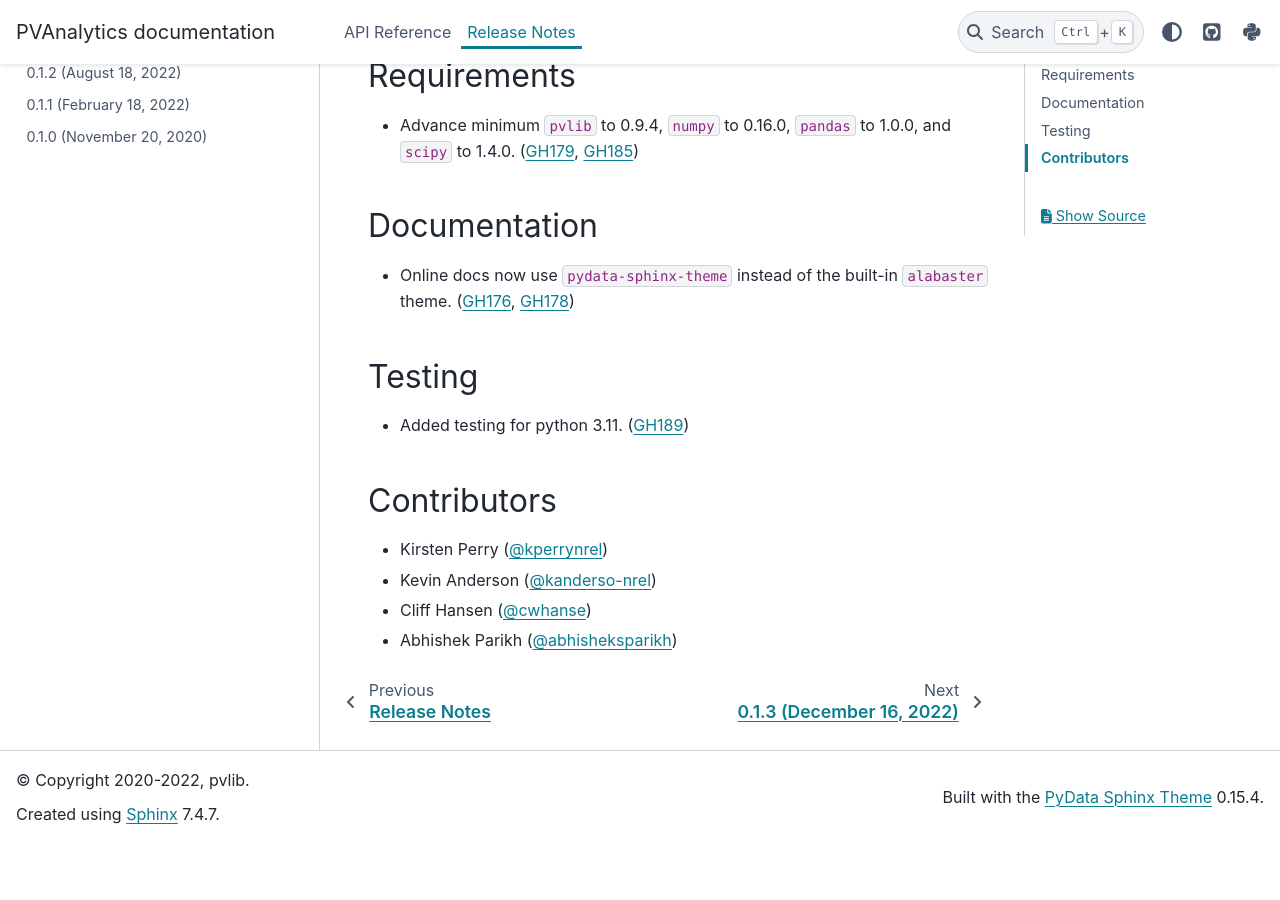
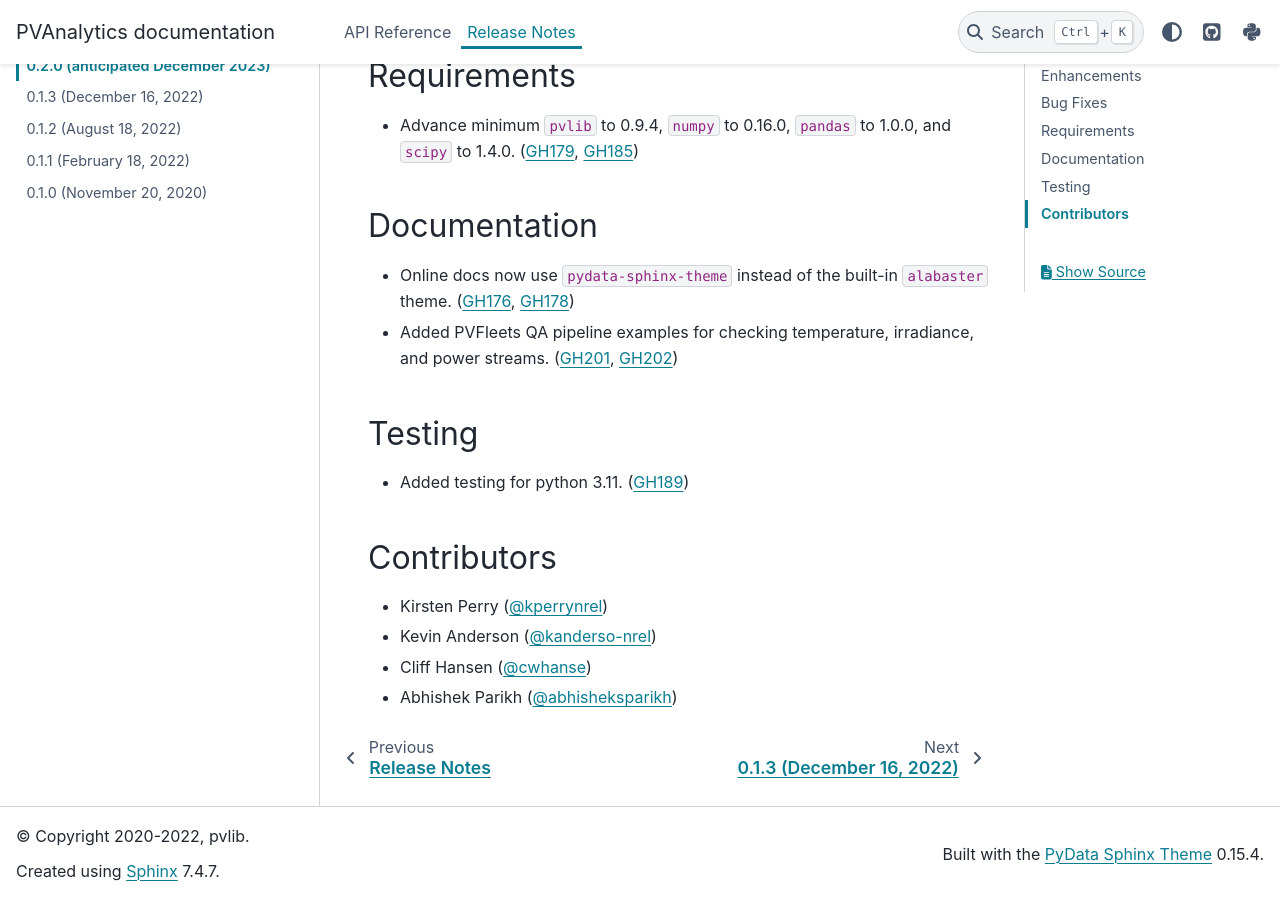
Before and after one commit to pvlib/pvanalytics, a Sphinx documentation site: the page built from docs/whatsnew/0.2.0.rst, in a window 1280 px wide and 900 px high, scrolled down 1250 px. Built offline with Sphinx 7.4.7 and the PyData theme 0.15.4, drawn with Linux system fonts in a browser that asks for light colours; pages that are not in the unit, such as notebooks, are missing from menus; before the commit the page ends 2093 px from its top, so only the background shows below that.

Commit message:
updated the whatsnew file

```diff
--- a/docs/whatsnew/0.2.0.rst
+++ b/docs/whatsnew/0.2.0.rst
@@ -50,6 +50,8 @@ Documentation
 ~~~~~~~~~~~~~
 * Online docs now use ``pydata-sphinx-theme`` instead of the built-in
   ``alabaster`` theme. (:issue:`176`, :pull:`178`)
+* Added PVFleets QA pipeline examples for checking temperature, irradiance, and power
+  streams. (:issue:`201`, :pull:`202`)
 
 Testing
 ~~~~~~~
```
